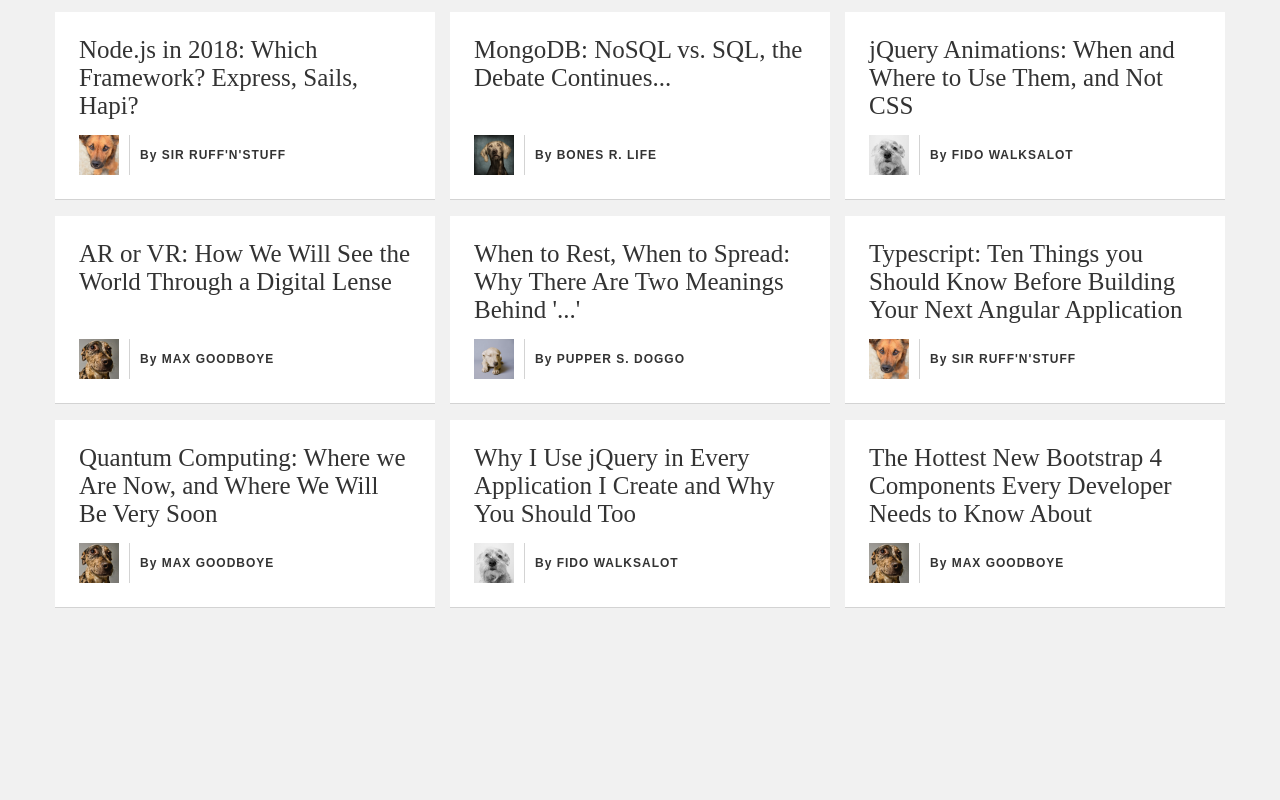
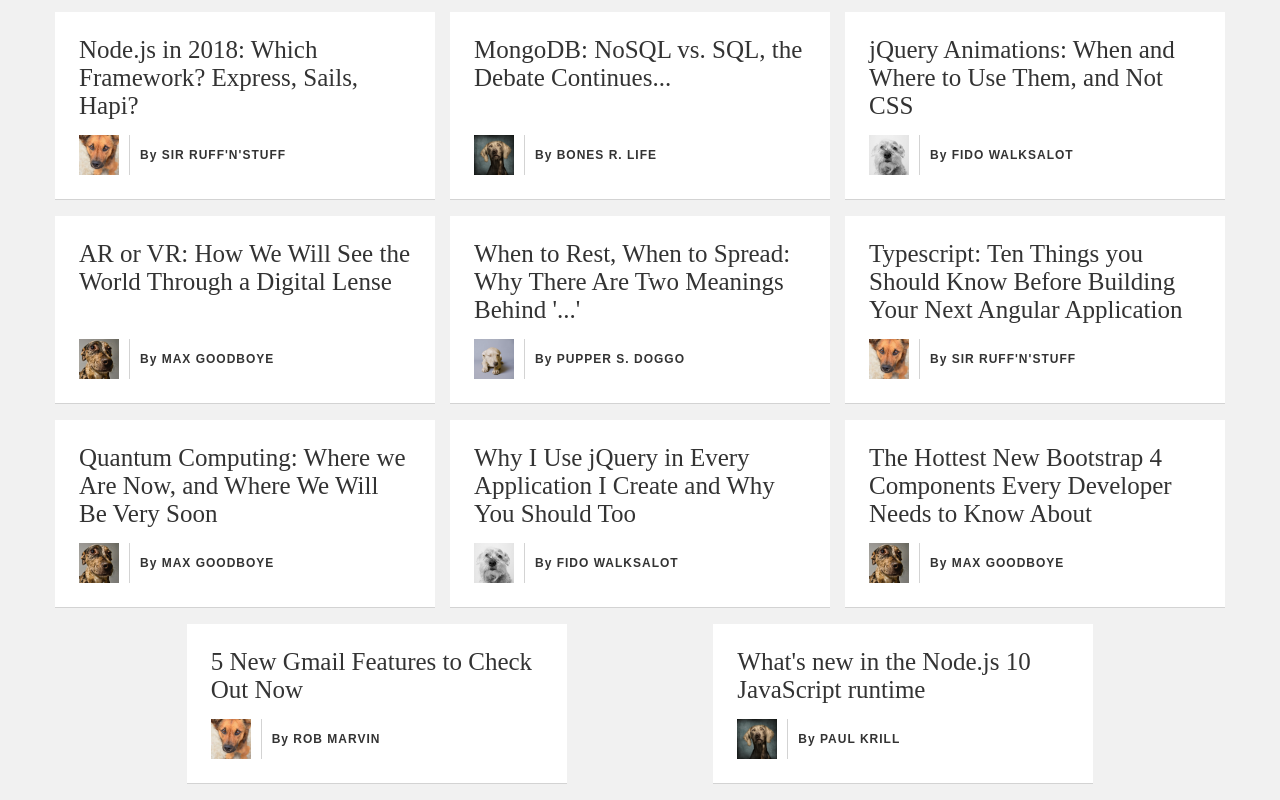
Before and after one commit to bloominstituteoftechnology/Sprint-Challenge-Applied-Javascript, a plain HTML site: page index.html in a window 1280 px wide. Shown: the part 623-1423 px from the top of the page. Before the commit the page ends 1247 px from the top, so only its background shows below. Drawn offline with nearby package versions, Linux system fonts and the light colour scheme; a web font is replaced by a local one.

Commit message:
Added a couple of more articles to index.html

```diff
--- a/index.html
+++ b/index.html
@@ -211,6 +211,26 @@
       </div>
     </div>
 
+    <div class="card" data-tab="technology">
+      <div class="headline">5 New Gmail Features to Check Out Now</div>
+      <div class="author">
+        <div class="img-container">
+          <img src="./assets/sir.jpg" />
+        </div>
+        <span>By ROB MARVIN</span>
+      </div>
+    </div>
+
+    <div class="card" data-tab="node">
+      <div class="headline">What's new in the Node.js 10 JavaScript runtime</div>
+      <div class="author">
+        <div class="img-container">
+          <img src="./assets/bones.jpg" />
+        </div>
+        <span>By PAUL KRILL</span>
+      </div>
+    </div>
+
   </div>
 </body>
 </html>
```
